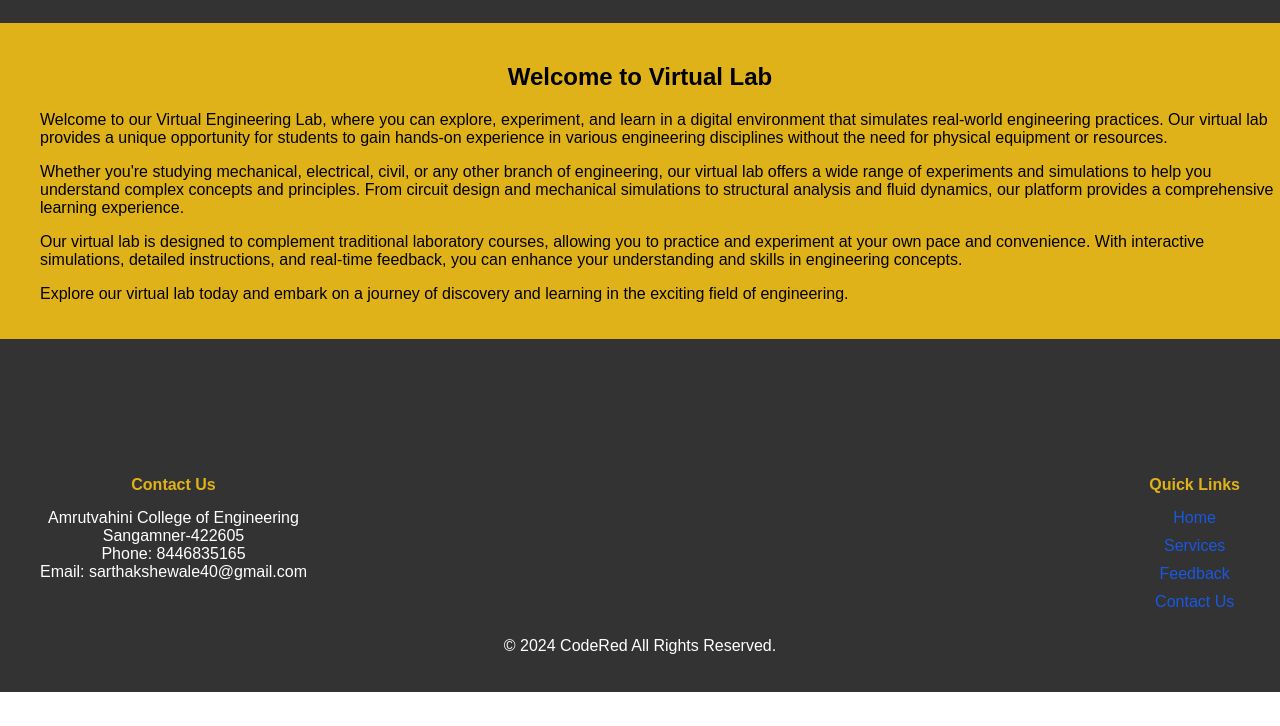
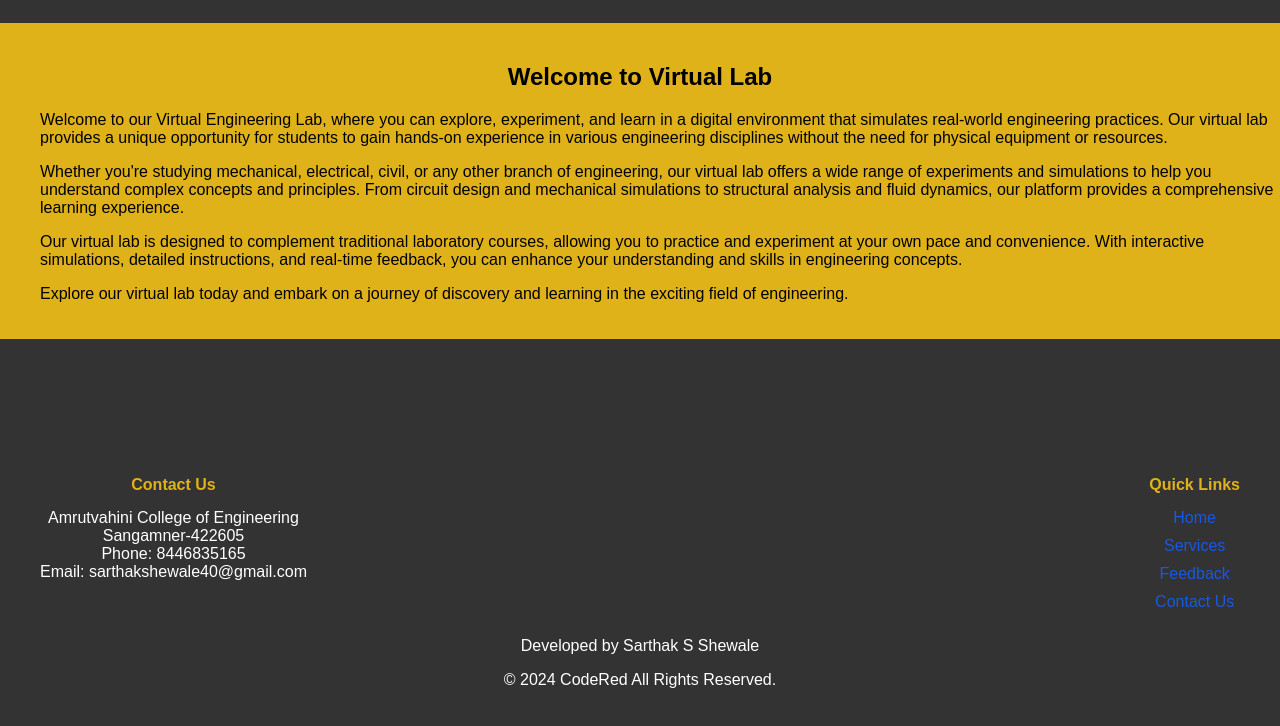
Before and after one commit to SARTHAKSHEWALE02/CLab, a plain HTML site: page index.html in a window 1280 px wide. Shown: the part 111-837 px from the top of the page. Before the commit the page ends 803 px from the top, so only its background shows below. Drawn offline with Linux system fonts and the light colour scheme.

Commit message:
Update index.html

```diff
--- a/index.html
+++ b/index.html
@@ -47,6 +47,7 @@
       </div>
     </div>
     <div id="copyright">
+      <p>Developed by Sarthak S Shewale</p>
       <p>© 2024 CodeRed All Rights Reserved.</p>
     </div>
  </footer>
```
